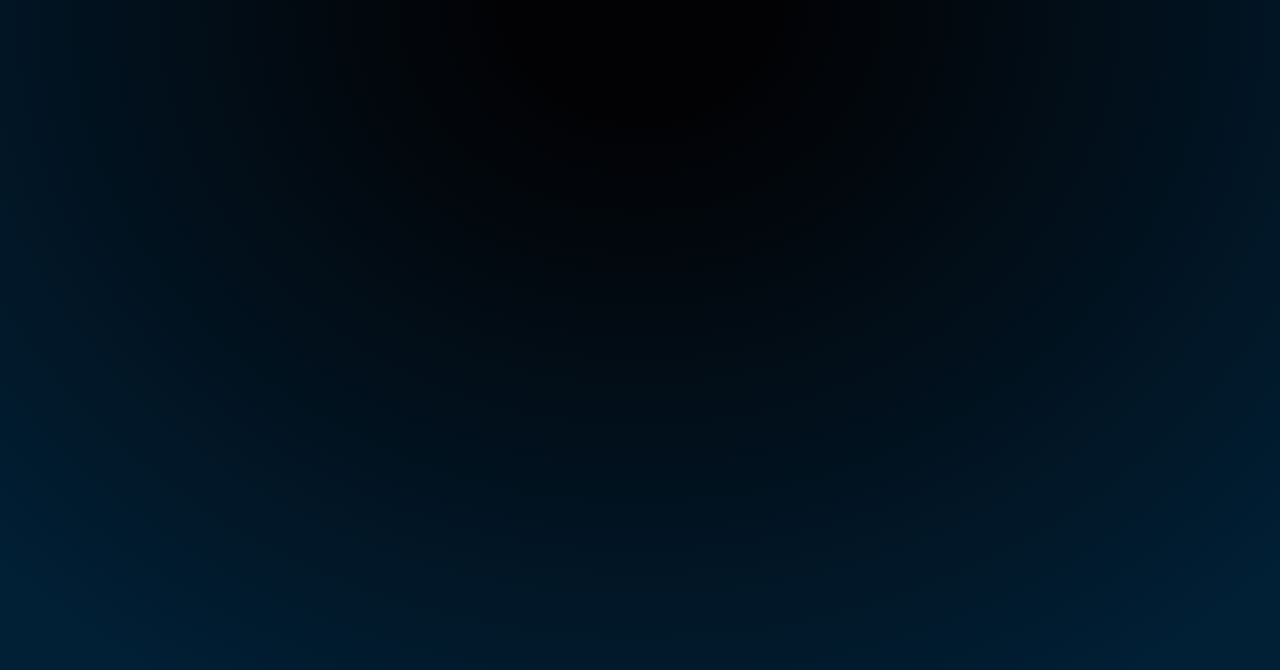
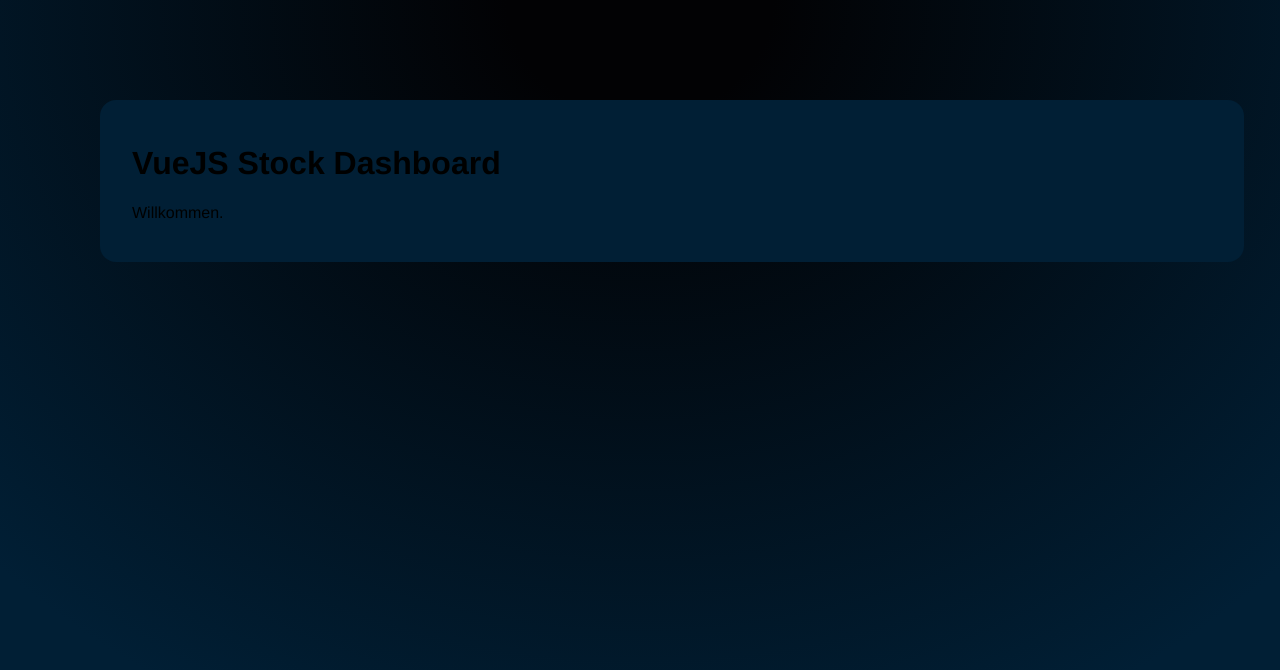
Before and after one commit to TerrorDackel/vuejs-stock-dashboard, a Vue app: page / in a window 1280 px wide. Shown: the top 670 px of the page. Built offline with nearby package versions, Linux system fonts and the light colour scheme.

Commit message:
first component BaseCard created

```diff
--- a/src/App.vue
+++ b/src/App.vue
@@ -1,16 +1,17 @@
 <template>
-  <div id="app">
-
-  </div>
+  <BaseCard>
+    <h1>VueJS Stock Dashboard</h1>
+    <p>Willkommen.</p>
+  </BaseCard>
 </template>
 
 <script>
-
+import BaseCard from './components/BaseCard.vue';
 
 export default {
   name: 'App',
   components: {
-
+    BaseCard
   }
 }
 </script>
@@ -18,17 +19,18 @@
 <style>
 
 body {
+  width: 100%;
   margin: 0;
 }
 
 #app {
   width: 100vw;
-  height: 100vh;
-
+  min-height: 100vh;
   font-family: Avenir, Helvetica, Arial, sans-serif;
   -webkit-font-smoothing: antialiased;
   -moz-osx-font-smoothing: grayscale;
+  box-sizing: border-box;
+  padding: 100px;
   background: radial-gradient(71.11% 100% at 50% 0%, #020204 14.6%, #011F35 100%);
-
 }
 </style>
--- /dev/null
+++ b/src/components/BaseCard.vue
@@ -0,0 +1,20 @@
+<template>
+  <div class="card">
+    <slot></slot>
+  </div>
+</template>
+
+<script>
+export default {
+  name: 'BaseCard'
+}
+</script>
+
+<style scoped>
+.card {
+  width: 100%;
+  padding: 24px 32px;
+  border-radius: 1rem;
+  background: #011F35;
+}
+</style>
```
